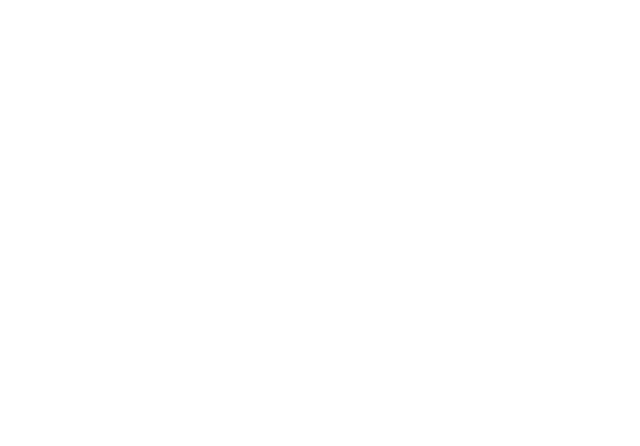
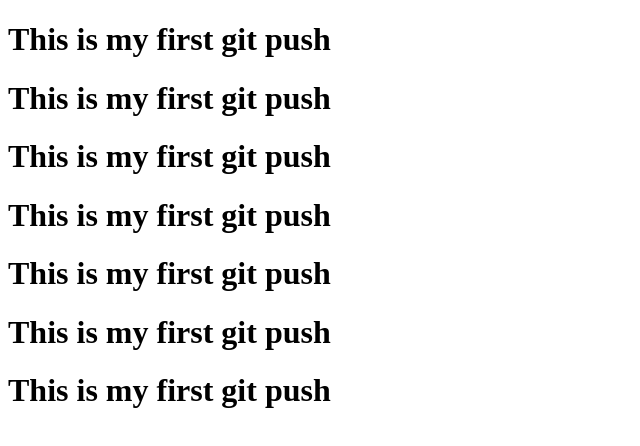
Before and after one commit to SM-Dinar/ModuleThree-GitandGitHub, a plain HTML site: page index.html in a window 1280 px wide. Shown: the whole page, without its empty margins (0-640 px from the left). Drawn offline with Linux system fonts and the light colour scheme.

Commit message:
header added

```diff
--- a/index.html
+++ b/index.html
@@ -8,5 +8,13 @@
 </head>
 <body>
 
+    <h1>This is my first git push</h1>
+    <h1>This is my first git push</h1>
+    <h1>This is my first git push</h1>
+    <h1>This is my first git push</h1>
+    <h1>This is my first git push</h1>
+    <h1>This is my first git push</h1>
+    <h1>This is my first git push</h1>
+
 </body>
 </html>
```
